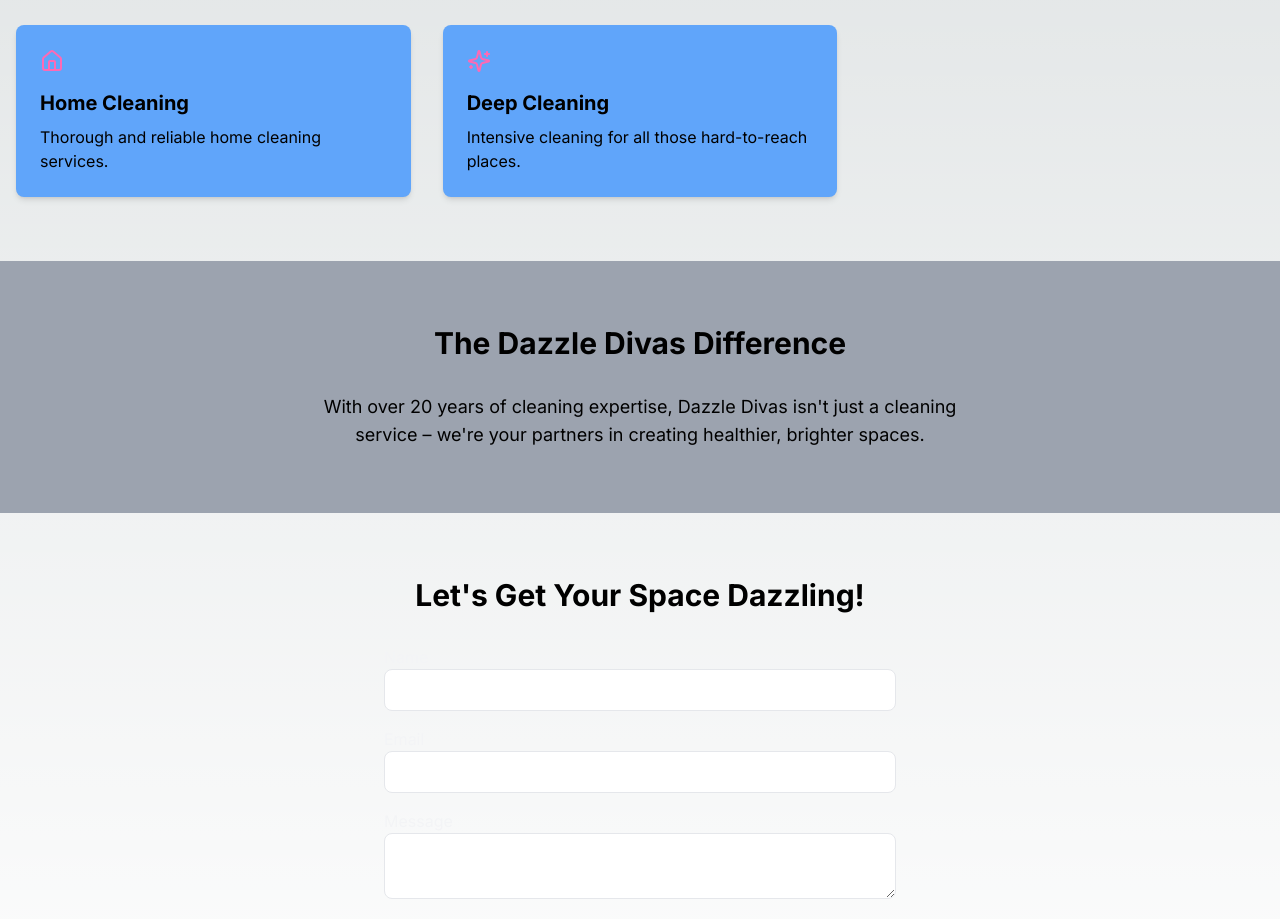
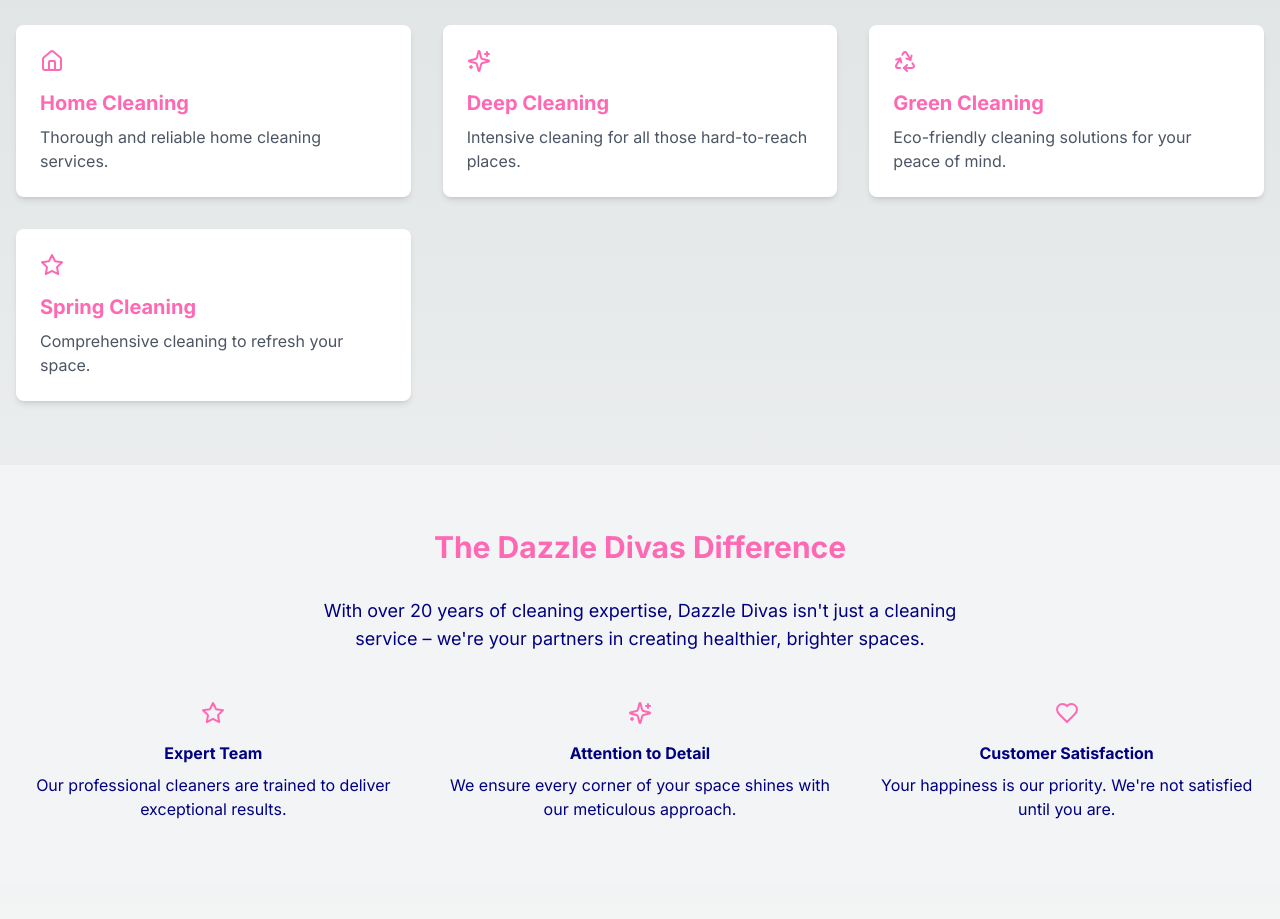
Before and after one commit to KnotEnvy/dazzle-divas-cleaning, a Next.js app: page / in a window 1280 px wide. Shown: the part 640-1559 px from the top of the page. Built offline with nearby package versions, Linux system fonts and the light colour scheme.

Commit message:
base version looking good!

```diff
--- a/app/components/ContactForm.js
+++ b/app/components/ContactForm.js
@@ -1,23 +1,66 @@
 // components/ContactForm.js
-
 'use client';
 
+import { useState } from 'react';
+
 export default function ContactForm() {
+  const [formData, setFormData] = useState({
+    name: '',
+    email: '',
+    message: ''
+  });
+
+  const handleChange = (e) => {
+    setFormData({ ...formData, [e.target.name]: e.target.value });
+  };
+
+  const handleSubmit = (e) => {
+    e.preventDefault();
+    console.log('Form submitted:', formData);
+    setFormData({ name: '', email: '', message: '' });
+  };
+
   return (
-      <form className="max-w-lg mx-auto">
+    <form onSubmit={handleSubmit} className="max-w-lg mx-auto">
       <div className="mb-4">
-          <label className="block text-gray-100">Name</label>
-          <input type="text" className="w-full px-4 py-2 border rounded-lg" />
+        <label htmlFor="name" className="block text-diva-pink mb-2">Name</label>
+        <input
+          type="text"
+          id="name"
+          name="name"
+          value={formData.name}
+          onChange={handleChange}
+          required
+          className="w-full px-4 py-2 border rounded-lg focus:outline-none focus:ring-2 focus:ring-diva-pink"
+        />
       </div>
       <div className="mb-4">
-          <label className="block text-gray-100">Email</label>
-          <input type="email" className="w-full px-4 py-2 border rounded-lg" />
+        <label htmlFor="email" className="block text-diva-pink mb-2">Email</label>
+        <input
+          type="email"
+          id="email"
+          name="email"
+          value={formData.email}
+          onChange={handleChange}
+          required
+          className="w-full px-4 py-2 border rounded-lg focus:outline-none focus:ring-2 focus:ring-diva-pink"
+        />
       </div>
       <div className="mb-4">
-          <label className="block text-gray-100">Message</label>
-          <textarea className="w-full px-4 py-2 border rounded-lg"></textarea>
+        <label htmlFor="message" className="block text-diva-pink mb-2">Message</label>
+        <textarea
+          id="message"
+          name="message"
+          value={formData.message}
+          onChange={handleChange}
+          required
+          className="w-full px-4 py-2 border rounded-lg focus:outline-none focus:ring-2 focus:ring-diva-pink"
+          rows="4"
+        ></textarea>
       </div>
-        <button type="submit" className="bg-diva-pink text-white px-4 py-2 rounded-full">Send Message</button>
+      <button type="submit" className="bg-diva-pink text-white px-6 py-2 rounded-full hover:bg-pink-600 transition duration-300">
+        Send Message
+      </button>
     </form>
   )
 }
--- a/app/components/Header.js
+++ b/app/components/Header.js
@@ -10,7 +10,7 @@
   const [isMenuOpen, setIsMenuOpen] = useState(false)
 
   return (
-    <header className="bg-white shadow-sm">
+    <header className="text-diva-pink bg-white shadow-sm">
       <nav className="container mx-auto px-4 py-3 flex justify-between items-center">
         <Link href="/">
           <Image src="/logo.png" alt="Dazzle Divas Cleaning" width={150} height={50} />
--- a/app/components/Layout.js
+++ b/app/components/Layout.js
@@ -2,6 +2,7 @@
 
 'use client';
 
+import '../globals.css'
 
 import Head from 'next/head'
 import Header from './Header'
--- a/app/components/ServiceCard.js
+++ b/app/components/ServiceCard.js
@@ -3,12 +3,12 @@
 
 export default function ServiceCard({ title, description, icon }) {
     return (
-      <div className="bg-blue-400 shadow-md rounded-lg p-6">
-        <div className="text-diva-pink mb-4">
+      <div className="bg-white shadow-md rounded-lg p-6 transition duration-300 ease-in-out transform hover:scale-105 hover:shadow-lg">
+        <div className="text-diva-pink mb-4 text-4xl">
           {icon}
         </div>
-        <h3 className="text-xl font-bold mb-2">{title}</h3>
-        <p>{description}</p>
+        <h3 className="text-xl font-bold mb-2 text-diva-pink">{title}</h3>
+        <p className="text-gray-600 ">{description}</p>
       </div>
     )
   }
--- a/app/globals.css
+++ b/app/globals.css
@@ -6,13 +6,54 @@
   --foreground-rgb: 0, 0, 0;
   --background-start-rgb: 214, 219, 220;
   --background-end-rgb: 255, 255, 255;
+  --diva-pink: #FF69B4;
+  --diva-blue: #000080;
+  --diva-sky: #87CEEB;
+  --diva-yellow: #FFD700;
 }
+.text-diva-pink {
+  color: var(--diva-pink);
+}
+
+.bg-diva-blue {
+  background-color: var(--diva-blue);
+}
+
+/* Add more utility classes as needed */
+.text-diva-blue {
+  color: var(--diva-blue);
+}
+
+.bg-diva-pink {
+  background-color: var(--diva-pink);
+}
+
+.text-diva-sky {
+  color: var(--diva-sky);
+}
+
+.bg-diva-sky {
+  background-color: var(--diva-sky);
+}
+
+.text-diva-yellow {
+  color: var(--diva-yellow);
+}
+
+.bg-diva-yellow {
+  background-color: var(--diva-yellow);
+}
+
 
 @media (prefers-color-scheme: dark) {
   :root {
     --foreground-rgb: 255, 255, 255;
     --background-start-rgb: 0, 0, 0;
     --background-end-rgb: 0, 0, 0;
+    --diva-pink: #FF69B4;
+  --diva-blue: #000080;
+  --diva-sky: #87CEEB;
+  --diva-yellow: #FFD700;
   }
 }
 
--- a/app/index.js
+++ b/app/index.js
@@ -3,16 +3,20 @@
 import ServiceCard from './components/ServiceCard'
 import ContactForm from './components/ContactForm';
 
-import { Home, Sparkles, Office } from 'lucide-react';
+import { Home, Sparkles, Office, Recycle, Star, Tool, Heart } from 'lucide-react';
 
 export default function Main() {
   return (
     <Layout>
 <section className="bg-gradient-to-r from-diva-pink to-purple-600 text-white py-20">
   <div className="container mx-auto px-4 text-center">
-          <h1 className="text-4xl md:text-6xl font-bold mb-4">Transform Your Space with Dazzle Divas Cleaning</h1>
-          <p className="text-xl mb-8">Let our cleaning magic make your home or office sparkle!</p>
-          <button className="bg-white text-diva-pink font-bold py-2 px-4 rounded-full hover:bg-pink-100 transition duration-300 flex items-center">
+    <h1 className="text-4xl md:text-6xl font-bold mb-4 animate-fade-in-down">
+      Transform Your Space with Dazzle Divas Cleaning
+    </h1>
+    <p className="text-xl mb-8 animate-fade-in-up">
+      Let our cleaning magic make your home or office sparkle!
+    </p>
+    <button className="bg-white text-diva-pink font-bold py-2 px-4 rounded-full hover:bg-pink-100 transition duration-300 flex items-center justify-center mx-auto animate-bounce">
       <Sparkles className="mr-2" /> Get Your Free Estimate
     </button>
   </div>
@@ -32,17 +36,55 @@
         description="Intensive cleaning for all those hard-to-reach places."
         icon={<Sparkles />}
       />
+      {/* <ServiceCard
+  title="Office Cleaning"
+  description="Professional cleaning for your workplace."
+  icon={<Office />}
+/> */}
+  {/* <ServiceCard
+    title="Renovation Cleaning"
+    description="Post-construction and renovation cleanup services."
+    icon={<Tool />}
+  /> */}
+<ServiceCard
+  title="Green Cleaning"
+  description="Eco-friendly cleaning solutions for your peace of mind."
+  icon={<Recycle />}
+/>
+<ServiceCard
+  title="Spring Cleaning"
+  description="Comprehensive cleaning to refresh your space."
+  icon={<Star />}
+/>
+
             {/* Add Service Cards here */}
           </div>
         </div>
       </section>
 
-      <section id="about" className="bg-gray-400 py-16">
+      <section id="about" className="text-diva-blue bg-gray-100 py-16">
   <div className="container mx-auto px-4">
-          <h2 className="text-3xl font-bold text-center mb-8">The Dazzle Divas Difference</h2>
-          <p className="text-lg text-center max-w-2xl mx-auto">
+    <h2 className="text-3xl font-bold text-center mb-8 text-diva-pink">The Dazzle Divas Difference</h2>
+    <p className="text-lg text-center max-w-2xl mx-auto mb-8">
       With over 20 years of cleaning expertise, Dazzle Divas isn't just a cleaning service – we're your partners in creating healthier, brighter spaces.
     </p>
+    <div className="grid grid-cols-1 md:grid-cols-3 gap-8 mt-12">
+      <div className="text-center">
+        <Star className="mx-auto text-diva-pink text-4xl mb-4" />
+        <h3 className="font-bold mb-2">Expert Team</h3>
+        <p>Our professional cleaners are trained to deliver exceptional results.</p>
+      </div>
+      <div className="text-center">
+        <Sparkles className="mx-auto text-diva-pink text-4xl mb-4" />
+        <h3 className="font-bold mb-2">Attention to Detail</h3>
+        <p>We ensure every corner of your space shines with our meticulous approach.</p>
+      </div>
+      <div className="text-center">
+        <Heart className="mx-auto text-diva-pink text-4xl mb-4" />
+        <h3 className="font-bold mb-2">Customer Satisfaction</h3>
+        <p>Your happiness is our priority. We're not satisfied until you are.</p>
+      </div>
+    </div>
   </div>
 </section>
 
@@ -52,7 +94,6 @@
           {/* Add Contact Form here */}
           <ContactForm />
 
-
         </div>
       </section>
     </Layout>
--- a/app/layout.js
+++ b/app/layout.js
@@ -4,8 +4,8 @@
 const inter = Inter({ subsets: ["latin"] });
 
 export const metadata = {
-  title: "Create Next App",
-  description: "Generated by create next app",
+  title: "Dazzle Divas Cleaning",
+  description: "Professional cleaning services in Volusia County",
 };
 
 export default function RootLayout({ children }) {
--- a/tailwind.config.js
+++ b/tailwind.config.js
@@ -1,8 +1,8 @@
-// tailwind.config.js
+/** @type {import('tailwindcss').Config} */
 module.exports = {
   content: [
-    "./app/**/*.{js,ts,jsx,tsx}",
-    "./components/**/*.{js,ts,jsx,tsx}",
+    "./components/**/*.{js,ts,jsx,tsx,mdx}",
+    "./app/**/*.{js,ts,jsx,tsx,mdx}",
   ],
   theme: {
     extend: {
@@ -12,6 +12,20 @@
         'diva-sky': '#87CEEB',
         'diva-yellow': '#FFD700',
       },
+      animation: {
+        'fade-in-down': 'fadeInDown 1s ease-out',
+        'fade-in-up': 'fadeInUp 1s ease-out',
+      },
+      keyframes: {
+        fadeInDown: {
+          '0%': { opacity: '0', transform: 'translateY(-10px)' },
+          '100%': { opacity: '1', transform: 'translateY(0)' },
+        },
+        fadeInUp: {
+          '0%': { opacity: '0', transform: 'translateY(10px)' },
+          '100%': { opacity: '1', transform: 'translateY(0)' },
+        },
+      },
     },
   },
   plugins: [],
```
Lines whose indentation alone changed are shown as unchanged.
